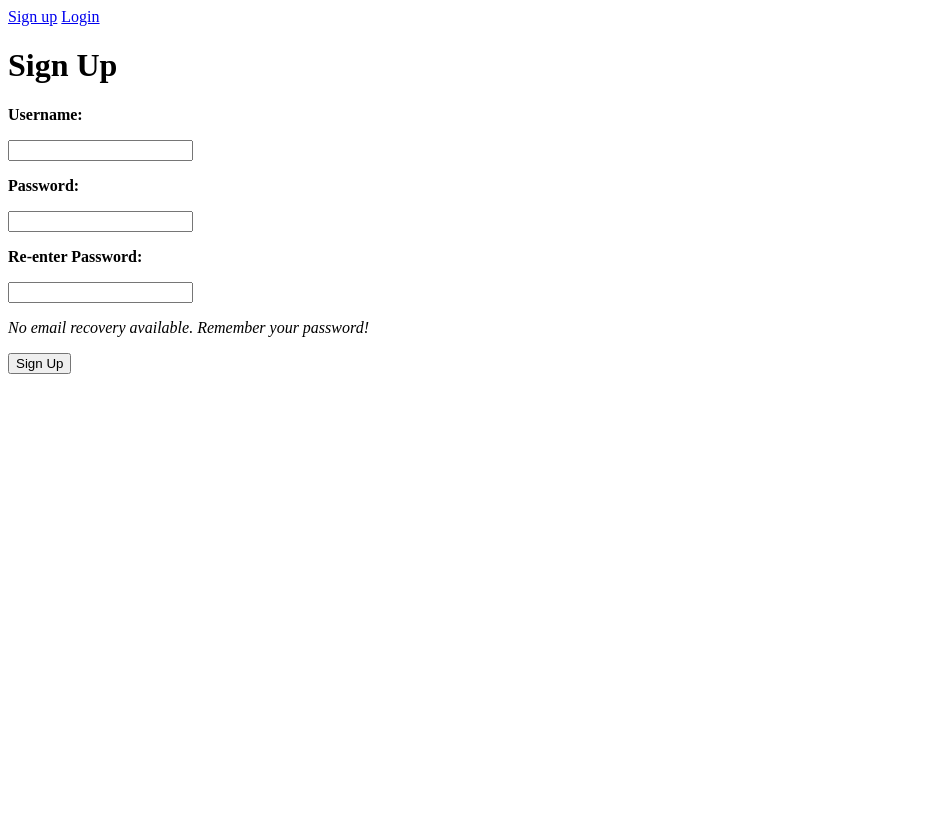
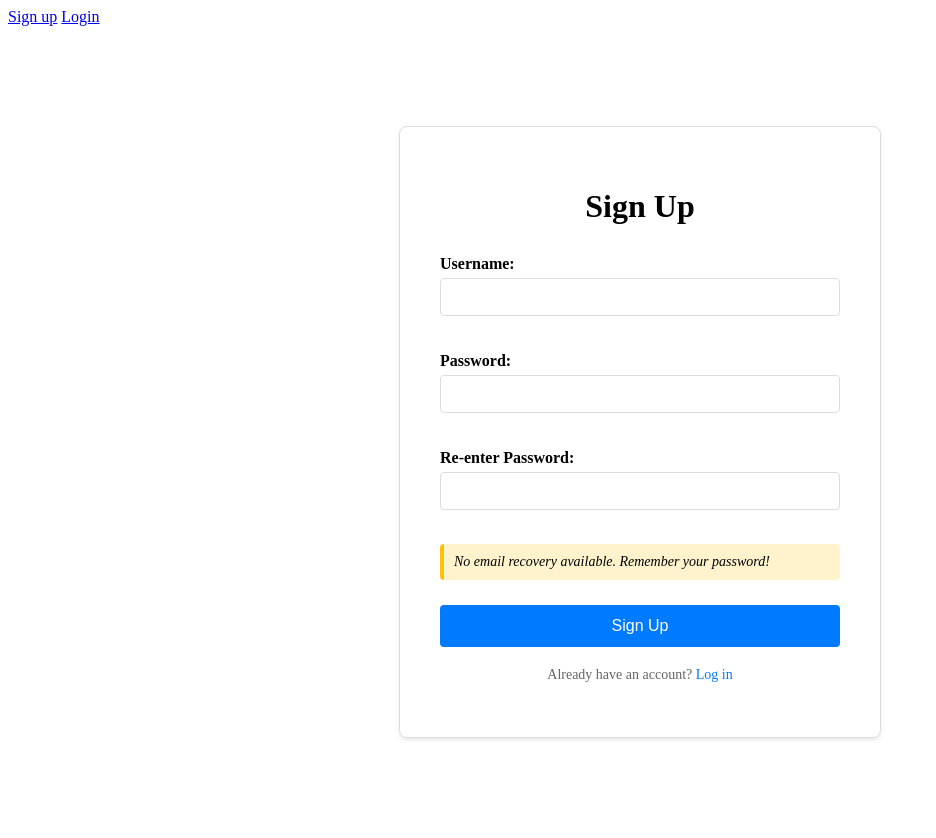
Before and after one commit to DoPe-EyeSZ/FOOD-REC, a Flask app: page /signup in a window 1280 px wide. Shown: the whole page, without its empty margins (0-936 px from the left). Before the commit the page ends 374 px from the top, so only its background shows below. Run offline with Flask 3, Linux system fonts and the light colour scheme; some libraries are stand-ins or nearby versions.

Commit message:
reordered link for style sheet in base html; updated css page

```diff
--- a/app/static/base.css
+++ b/app/static/base.css
@@ -0,0 +1,73 @@
+/* Signup Page Styles */
+.signup-container {
+    max-width: 400px;
+    margin: 100px auto;
+    padding: 40px;
+    border: 1px solid #ddd;
+    border-radius: 8px;
+    box-shadow: 0 2px 4px rgba(0, 0, 0, 0.1);
+}
+
+.signup-title {
+    text-align: center;
+    margin-bottom: 30px;
+}
+
+.signup-form {
+    /* Form container */
+}
+
+.form-label {
+    margin-bottom: 5px;
+}
+
+.form-input {
+    width: 100%;
+    padding: 10px;
+    margin-bottom: 20px;
+    border: 1px solid #ddd;
+    border-radius: 4px;
+    box-sizing: border-box;
+    font-size: 14px;
+}
+
+.warning-box {
+    background-color: #fff3cd;
+    padding: 10px;
+    border-radius: 4px;
+    border-left: 4px solid #ffc107;
+    margin-bottom: 25px;
+    font-size: 14px;
+}
+
+.btn-primary {
+    width: 100%;
+    padding: 12px;
+    background-color: #007bff;
+    color: white;
+    border: none;
+    border-radius: 4px;
+    font-size: 16px;
+    cursor: pointer;
+    font-weight: 500;
+}
+
+.btn-primary:hover {
+    background-color: #0056b3;
+}
+
+.signup-footer {
+    text-align: center;
+    margin-top: 20px;
+    color: #666;
+    font-size: 14px;
+}
+
+.link-primary {
+    color: #007bff;
+    text-decoration: none;
+}
+
+.link-primary:hover {
+    text-decoration: underline;
+}
--- a/app/templates/logged_in_base.html
+++ b/app/templates/logged_in_base.html
@@ -6,6 +6,8 @@
     <meta charset="UTF-8">
     <meta name="viewport" content="width=device-width, initial-scale=1.0">
     <title>{% block title %}{% endblock %}</title>
+
+    <link rel="stylesheet" href="{{ url_for('static', filename='base.css') }}">
 </head>
 
 <body>
@@ -28,7 +30,7 @@
 
     <main>
         {% block content %}
-        <link rel="stylesheet" href="{{ url_for('static', filename='base.css') }}">
+
 
 
         {% endblock %}
--- a/app/templates/logged_out_base.html
+++ b/app/templates/logged_out_base.html
@@ -5,6 +5,8 @@
     <meta charset="UTF-8">
     <meta name="viewport" content="width=device-width, initial-scale=1.0">
     <title>{% block title %}{% endblock %}</title>
+
+    <link rel="stylesheet" href="{{ url_for('static', filename='base.css') }}">
 </head>
 
 <body>
@@ -24,7 +26,6 @@
 
     <main>
         {% block content %}
-        <link rel="stylesheet" href="{{ url_for('static', filename='base.css') }}">
 
 
         {% endblock %}
--- a/app/templates/signup.html
+++ b/app/templates/signup.html
@@ -5,20 +5,26 @@ Signup
 {% endblock %}
 
 {% block content %}
-<h1>Sign Up</h1>
+<div class="signup-container">
+    <h1 class="signup-title">Sign Up</h1>
 
-<form action="#" method="POST">
-    <p><strong>Username:</strong></p>
-    <input type="text" name="username" required>
+    <form action="#" method="POST" class="signup-form">
+        <p class="form-label"><strong>Username:</strong></p>
+        <input type="text" name="username" required class="form-input">
 
-    <p><strong>Password:</strong></p>
-    <input type="password" name="password" required>
+        <p class="form-label"><strong>Password:</strong></p>
+        <input type="password" name="password" required class="form-input">
 
-    <p><strong>Re-enter Password:</strong></p>
-    <input type="password" name="password_check" required>
+        <p class="form-label"><strong>Re-enter Password:</strong></p>
+        <input type="password" name="password_check" required class="form-input">
 
-    <p><em>No email recovery available. Remember your password!</em></p>
+        <p class="warning-box"><em>No email recovery available. Remember your password!</em></p>
 
-    <p><button type="submit">Sign Up</button></p>
-</form>
+        <p><button type="submit" class="btn-primary">Sign Up</button></p>
+    </form>
+
+    <p class="signup-footer">
+        Already have an account? <a href="{{ url_for('submission.login') }}" class="link-primary">Log in</a>
+    </p>
+</div>
 {% endblock %}
```
